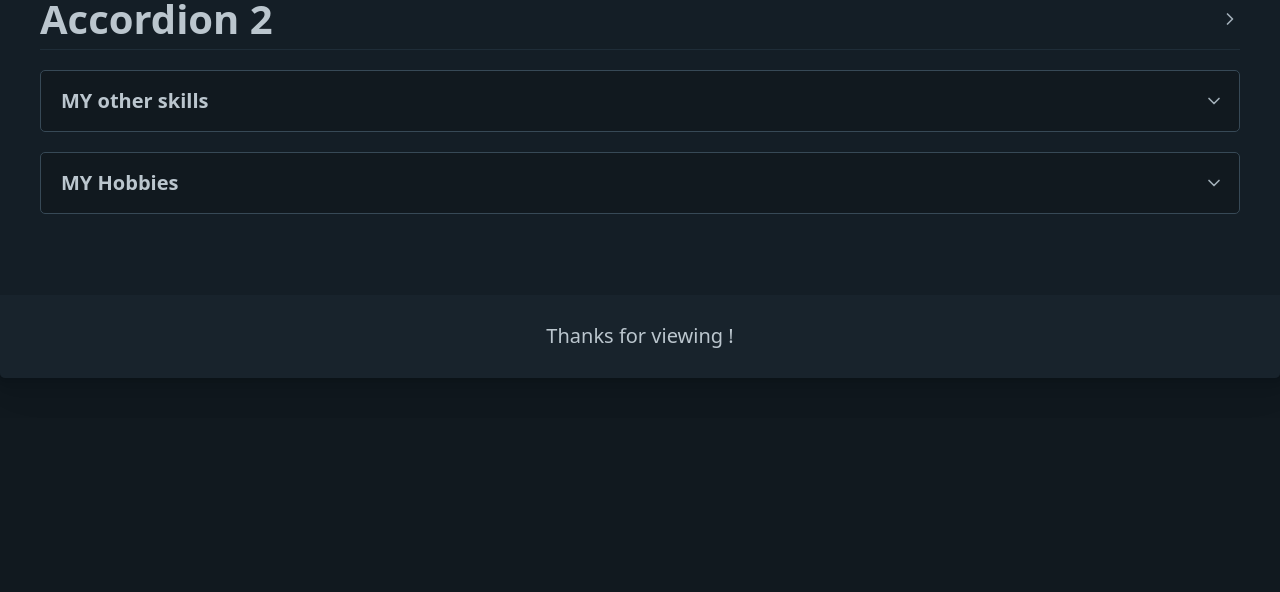
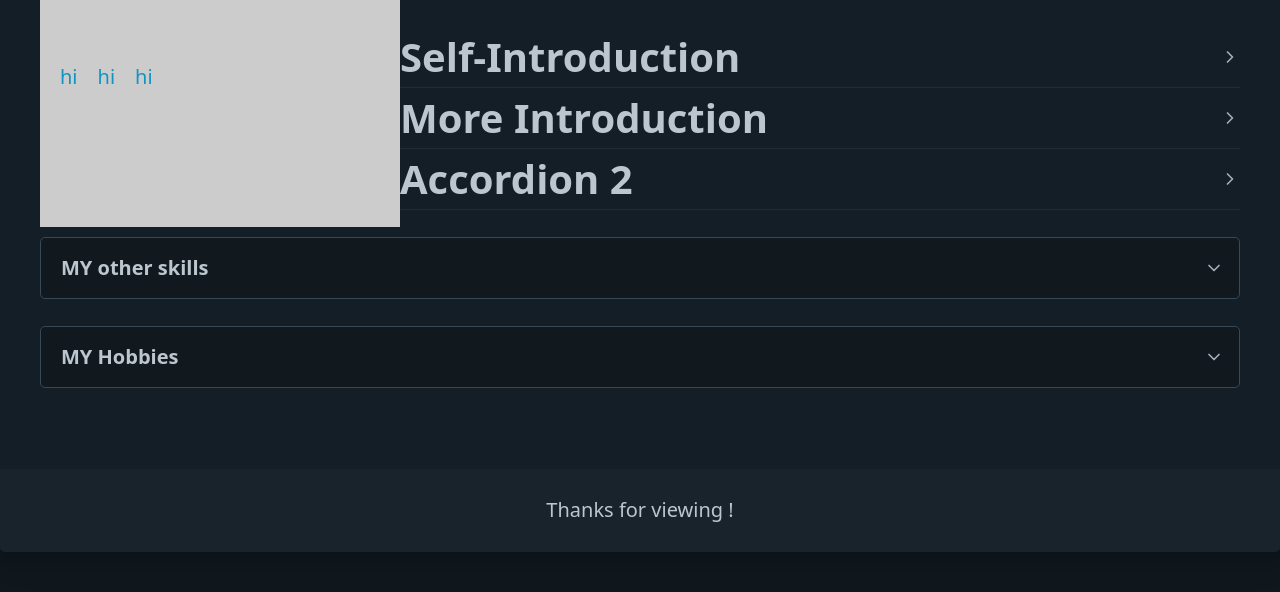
Before and after one commit to wkai1998/wkai1998, a plain HTML site: page index.html in a window 1280 px wide. Shown: the part 453-1045 px from the top of the page. Before the commit the page ends 871 px from the top, so only its background shows below. Drawn offline with nearby package versions, Linux system fonts and the light colour scheme.

Commit message:
Added Styles.css

```diff
--- a/index.html
+++ b/index.html
@@ -1,5 +1,8 @@
+<!DOCTYPE html>
 <html data-theme="dark">
 		<head>
+			<meta name="viewport" content="width=device-width, initial-scale=1.0">
+			<link rel="stylesheet" href="styles.css">
 			<link rel="stylesheet" href="https://unpkg.com/@picocss/pico@latest/css/pico.min.css">
 		</head>
 		<article>
--- /dev/null
+++ b/styles.css
@@ -0,0 +1,7 @@
+nav {
+  float: left;
+  width: 30%;
+  height: 300px; /* only for demonstration, should be removed */
+  background: #ccc;
+  padding: 20px;
+}
```
